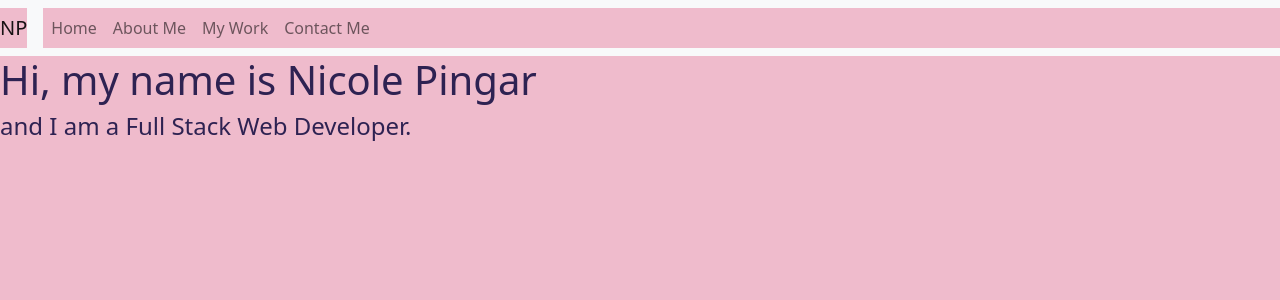
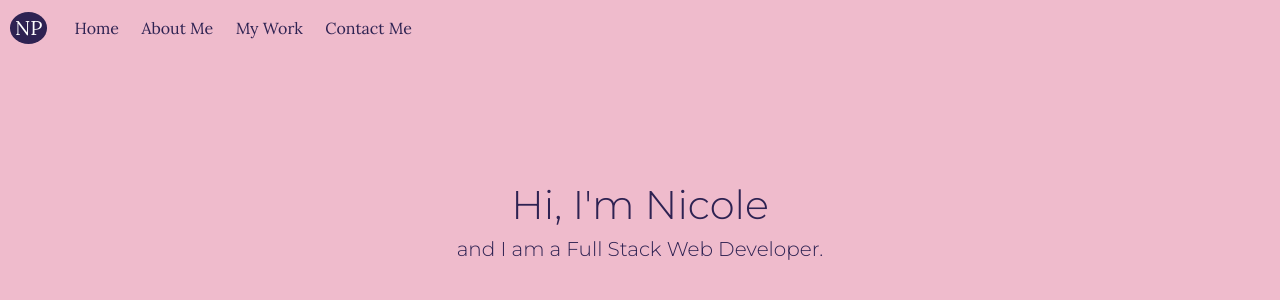
Before and after one commit to nicolepingar/portfolio, a React (Create React App) app: page / in a window 1280 px wide. Shown: the top 300 px of the page. Built offline with nearby package versions, Linux system fonts and the light colour scheme.

Commit message:
nav animation working

```diff
--- a/public/index.html
+++ b/public/index.html
@@ -8,6 +8,11 @@
   <meta name="theme-color" content="#000000" />
   <meta name="description" content="Web site created using create-react-app" />
   <link rel="apple-touch-icon" href="%PUBLIC_URL%/logo192.png" />
+  <link rel="preconnect" href="https://fonts.googleapis.com">
+  <link rel="preconnect" href="https://fonts.gstatic.com" crossorigin>
+  <link
+    href="https://fonts.googleapis.com/css2?family=Abril+Fatface&family=Lora&family=Montserrat:wght@300;900&family=Roboto:wght@100;400&display=swap"
+    rel="stylesheet">
   <!--
       manifest.json provides metadata used when your web app is installed on a
       user's mobile device or desktop. See https://developers.google.com/web/fundamentals/web-app-manifest/
--- a/src/App.css
+++ b/src/App.css
@@ -5,5 +5,4 @@
 
 * {
   background-color: var(--pink);
-  color: var(--blue);
 }
--- a/src/App.js
+++ b/src/App.js
@@ -3,6 +3,7 @@ import React from "react";
 import './App.css';
 import Home from './components/landing';
 import Navigation from './components/navbar';
+import Footer from './components/footer'
 
 function App() {
   return (
--- a/src/components/landing/index.js
+++ b/src/components/landing/index.js
@@ -1,11 +1,12 @@
 import 'bootstrap/dist/css/bootstrap.min.css';
 import React from 'react';
+import "./style.css";
 
 export default function Home() {
     return (
-        <div>
-            <h1>Hi, my name is Nicole Pingar</h1>
-            <h4>and I am a Full Stack Web Developer.</h4>
+        <div className="landing">
+            <h1 className="hi-nicole">Hi, I'm Nicole</h1>
+            <h5 className="and-i">and I am a Full Stack Web Developer.</h5>
         </div>
     )
 }
--- a/src/components/landing/style.css
+++ b/src/components/landing/style.css
@@ -0,0 +1,12 @@
+:root {
+    --pink: #efbbcc;
+    --blue: #2E2252;
+}
+
+.landing {
+    color: var(--blue);
+    font-family: 'Montserrat', sans-serif;
+    text-align: center;
+    margin-top: 125px;
+    /* margin: 125px 0 0 270px; */
+}
--- a/src/components/navbar/index.js
+++ b/src/components/navbar/index.js
@@ -7,15 +7,15 @@ import "./style.css";
 
 export default function Navigation() {
     return (
-        <Navbar bg="light" expand="lg">
-            <Navbar.Brand href="#home">NP</Navbar.Brand>
+        <Navbar className="navbar-margin" expand="lg">
+            <Navbar.Brand className="np" href="#home">NP</Navbar.Brand>
             <Navbar.Toggle aria-controls="basic-navbar-nav" />
             <Navbar.Collapse id="basic-navbar-nav">
                 <Nav className="me-auto">
-                    <Nav.Link href="#home">Home</Nav.Link>
-                    <Nav.Link href="#link">About Me</Nav.Link>
-                    <Nav.Link href="#link">My Work</Nav.Link>
-                    <Nav.Link href="#link">Contact Me</Nav.Link>
+                    <Nav.Link className="nav-item" href="#home">Home</Nav.Link>
+                    <Nav.Link className="nav-item" href="#link">About Me</Nav.Link>
+                    <Nav.Link className="nav-item" href="#link">My Work</Nav.Link>
+                    <Nav.Link className="nav-item" href="#link">Contact Me</Nav.Link>
                 </Nav>
             </Navbar.Collapse>
         </Navbar>
--- a/src/components/navbar/style.css
+++ b/src/components/navbar/style.css
@@ -0,0 +1,72 @@
+:root {
+    --pink: #efbbcc;
+    --blue: #2E2252;
+}
+
+/* nav animation: https://codingyaar.com/responsive-bootstrap-navbar-underline-animation/# */
+
+.navbar .navbar-nav .nav-link:hover {
+    color: var(--blue);
+}
+
+@media only screen and (min-width: 960px) {
+    .navbar .navbar-nav .nav-link {
+        padding: 1em 0.7em;
+    }
+    .navbar {
+        padding: 0;
+    }
+    .navbar .navbar-brand {
+        padding: 0 0.7em;
+    }
+}
+
+.navbar .navbar-nav .nav-link {
+    position: relative;
+}
+
+.navbar .navbar-nav .nav-link::after {
+    position: absolute;
+    bottom: 0;
+    left: 0;
+    right: 0;
+    margin: auto;
+    background-color: var(--blue);
+    color: transparent;
+    width: 0%;
+    content: '';
+    height: 1.5px;
+    transition: all 0.5s;
+}
+
+.navbar .navbar-nav .nav-link:hover::after {
+    width: 100%;
+}
+
+.navbar-light .navbar-nav .nav-link {
+    color: var(--blue);
+    font-family: 'Lora', serif;
+}
+
+.navbar-light .navbar-brand {
+    color: white;
+}
+
+.np {
+    color: white;
+    font-family: 'Lora', serif;
+    background-color: var(--blue);
+    border-radius: 100%;
+}
+
+.navbar .navbar-brand {
+    padding: 1px 5px;
+}
+
+.navbar-light .navbar-brand:focus, .navbar-light .navbar-brand:hover {
+    color: white;
+}
+
+.navbar-margin {
+    margin-left: 10px;
+}
```
